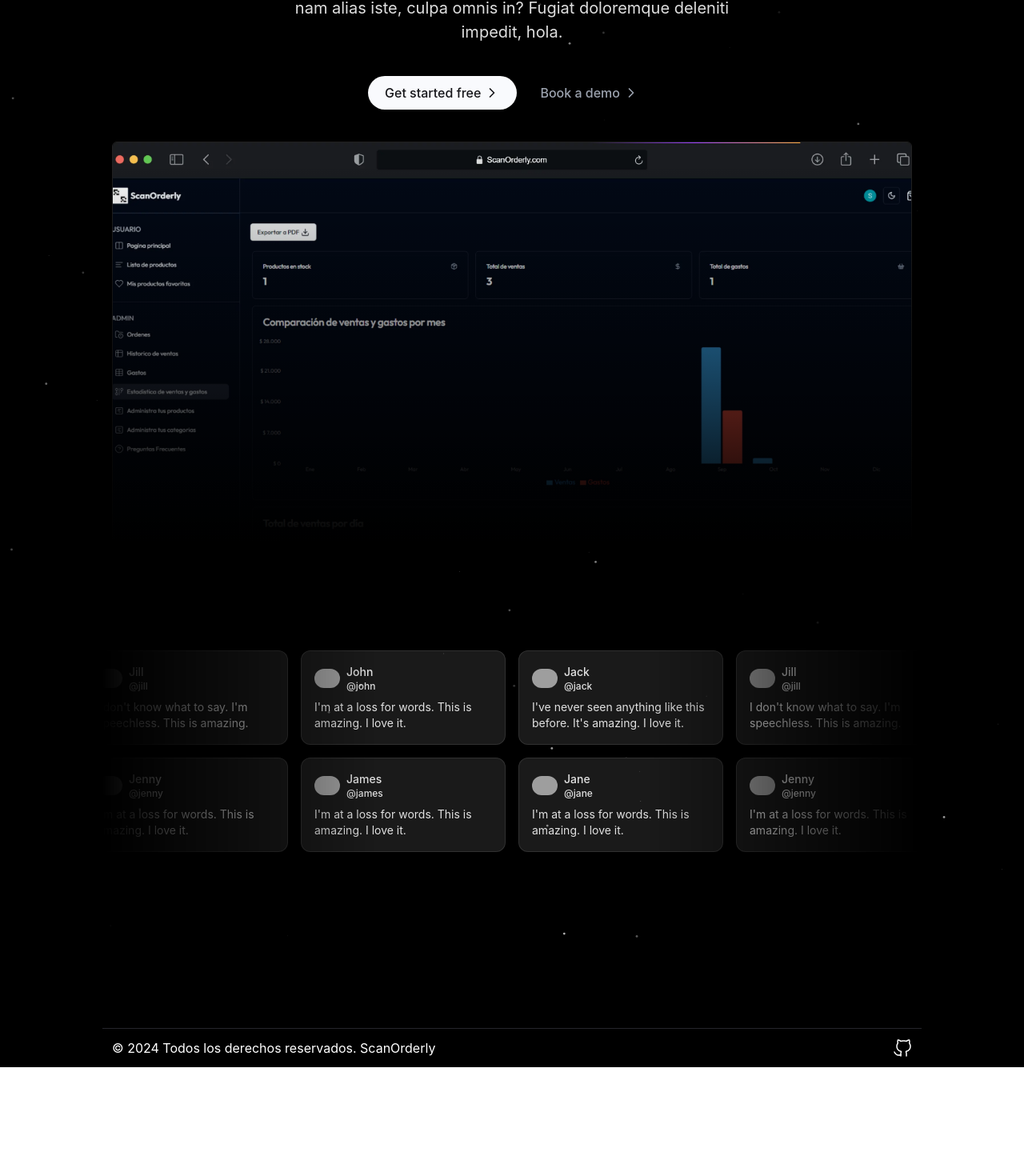
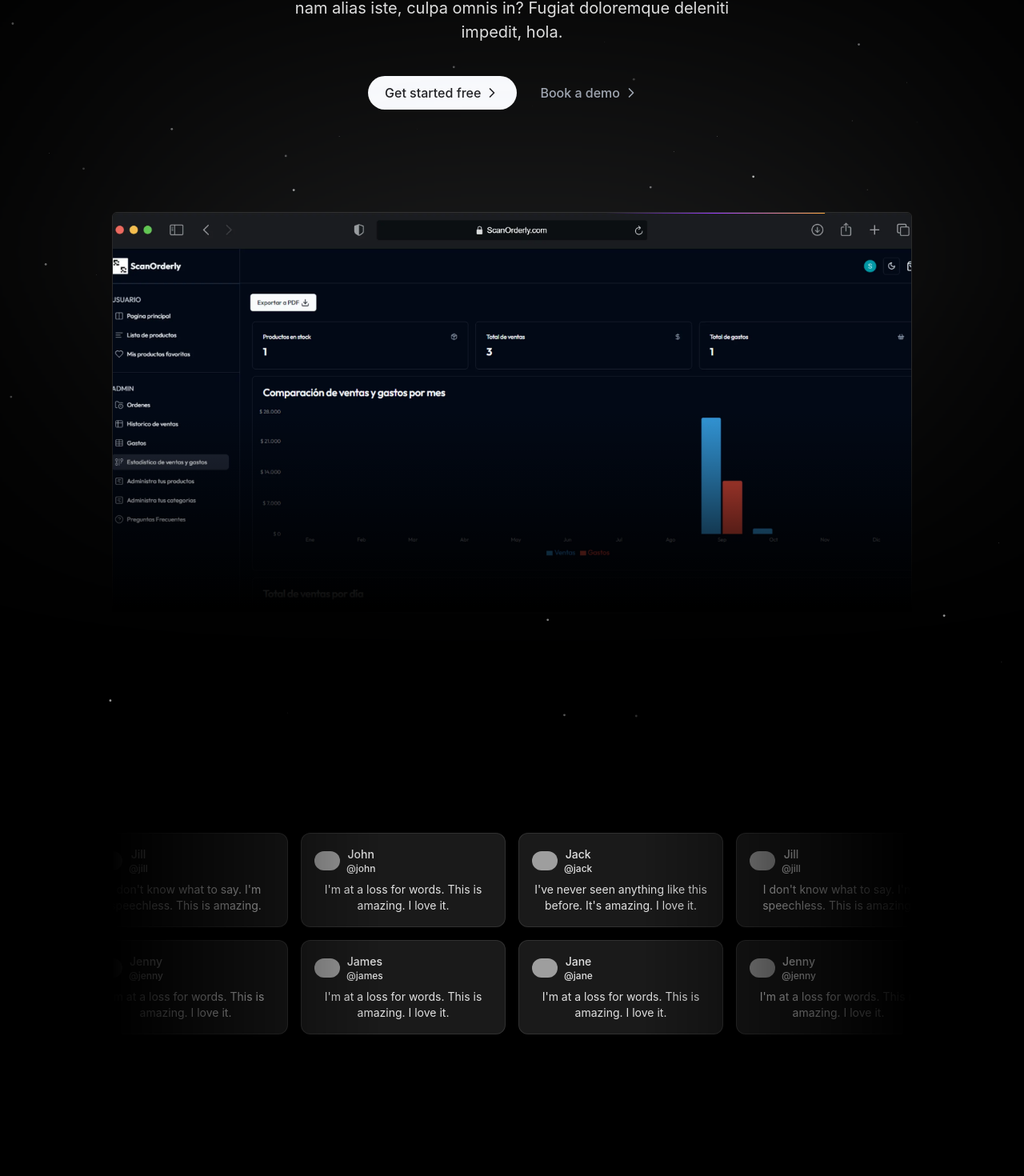
Before and after one commit to Srossiprieto/ScanOrderly, a React (Vite) app: page / in a window 1280 px wide. Shown: the part 371-1841 px from the top of the page at 80% size. Before the commit the page ends 1705 px from the top, so only its background shows below. Built offline with nearby package versions, Linux system fonts and the light colour scheme; grey boxes are pictures that could not be loaded.

Commit message:
feat: blur

```diff
--- /dev/null
+++ b/src/components/BlurCicle/BlurCircle.tsx
@@ -0,0 +1,18 @@
+
+interface BlurCircleProps {
+  children: React.ReactNode;
+}
+
+function BlurCircle({ children }: BlurCircleProps) {
+  return (
+    <>
+      <div className="absolute min-h-[60px] blur-[120px] w-full bg-gray-200 bg-opacity-50 md:blur-[170px] rounded-xl md:min-h-[100px]"></div>
+      <div className="relative  flex items-start justify-start h-full">
+        {children}
+      </div>
+    </>
+
+  );
+}
+
+export default BlurCircle;
--- a/src/components/Marquee/Marquee.tsx
+++ b/src/components/Marquee/Marquee.tsx
@@ -81,7 +81,7 @@ const ReviewCard = ({
 
 export function MarqueeDemo() {
   return (
-    <div className="relative flex h-[500px] w-full flex-col items-center justify-center overflow-hidden rounded-lg bg-background md:shadow-xl">
+    <div className="relative  h-[500px] w-full flex-col items-center justify-center overflow-hidden rounded-lg bg-background hidden md:max-w-screen-lg md:flex">
       <Marquee pauseOnHover className="[--duration:20s]">
         {firstRow.map((review) => (
           <ReviewCard key={review.username} {...review} />
--- a/src/components/SoftwareCardHome/SoftwareCardHome.tsx
+++ b/src/components/SoftwareCardHome/SoftwareCardHome.tsx
@@ -1,15 +1,16 @@
 import { BorderBeamDemo } from '../Ui/BorderBeam/BorderBeam';
 import ScanOrderlySoftware from '../../assets/ScanOrderlySoftware.webp';
 import PhonesSoftware from '../../../Phones.webp';
+
 function SoftwareCardHome() {
   return (
     <>
       <BorderBeamDemo>
         <div className='hidden md:flex bg-cover mt-7 relative w-full h-full'>
-          <img src={ScanOrderlySoftware} alt="Software" className='w-full h-full object-cover'/>
+          <img src={ScanOrderlySoftware} alt="Software" className='w-full h-auto object-cover'/>
         </div>
         <div className='flex bg-cover mt-7 relative w-full h-full md:hidden'>
-          <img src={PhonesSoftware} alt="Software" className='w-full h-full object-cover'/>
+          <img src={PhonesSoftware} alt="Software" className='w-full h-auto object-cover'/>
         </div>
       </BorderBeamDemo>
     </>
--- a/src/components/Ui/BorderBeam/BorderBeam.tsx
+++ b/src/components/Ui/BorderBeam/BorderBeam.tsx
@@ -1,5 +1,6 @@
 import { ReactNode } from "react";
 import { BorderBeam } from "../border-beam";
+
 interface BorderBeamDemoProps {
   children: ReactNode;
 }
@@ -7,7 +8,7 @@ interface BorderBeamDemoProps {
 export function BorderBeamDemo({ children }: BorderBeamDemoProps) {
   return (
     <>
-    <div className="relative flex h-full w-full flex-col items-center justify-center overflow-hidden rounded-md border border-[#adadad30] bg-background md:shadow-xl md:h-[500px]  ">
+      <div className="relative flex h-full w-full flex-col items-center justify-center overflow-hidden rounded-md border border-[#adadad30] bg-background md:h-[500px]">
         <span className="pointer-events-none whitespace-pre-wrap bg-gradient-to-b bg-clip-text text-center text-8xl font-semibold leading-none text-transparent from-gray-600 to-slate-900/10">
           {children}
         </span>
--- a/src/layout/Layout.tsx
+++ b/src/layout/Layout.tsx
@@ -9,7 +9,7 @@ interface LayoutProps {
 const Layout: React.FC<LayoutProps> = ({ children }) => {
   return (
     <>
-    <div className="bg-black">
+    <body className="bg-black">
       <header>
         <Navbar />
       </header>
@@ -19,9 +19,8 @@ const Layout: React.FC<LayoutProps> = ({ children }) => {
       <footer>
         <Footer />
       </footer>
-    </div>
+    </body>
     </>
-
   );
 };
 
--- a/src/pages/home/Home.tsx
+++ b/src/pages/home/Home.tsx
@@ -5,6 +5,7 @@ import { ParticlesDemo } from "@/components/Ui/BgParticles/BgParticles";
 import SoftwareCardHome from "@/components/SoftwareCardHome/SoftwareCardHome";
 import { MarqueeDemoVertical } from "@/components/Marquee/MarqueeVertical";
 import { MarqueeDemo } from "@/components/Marquee/Marquee";
+import BlurCircle from "@/components/BlurCicle/BlurCircle";
 
 function Home() {
   return (
@@ -29,18 +30,18 @@ function Home() {
               </div>
             </div>
           </div>
-          <div className="pt-10">
-            <SoftwareCardHome />
+
+          <div className="py-32">
+            <BlurCircle>
+              <SoftwareCardHome />
+            </BlurCircle>
           </div>
         </div>
-          <div className="hidden  md:flex max-w-screen-lg">
-          <MarqueeDemo />
-          </div>
-
-          <MarqueeDemoVertical />
-
-
       </ParticlesDemo>
+      <div className="relative flex p-3 flex-col min-h-[65dvh] max-w-screen-lg mx-auto items-start justify-center text-left md:items-center md:text-center">
+        <MarqueeDemo />
+        <MarqueeDemoVertical />
+      </div>
     </>
   );
 }
--- a/src/styles/index.css
+++ b/src/styles/index.css
@@ -30,7 +30,7 @@
   }
 
   .navbar-transparent {
-    background-color:rgba(21, 21, 25, 0.799) ;
+    background-color:rgb(0 0 0 / 52%) ;
   }
 
   .hover-gray {
```
Lines whose indentation alone changed are shown as unchanged.
